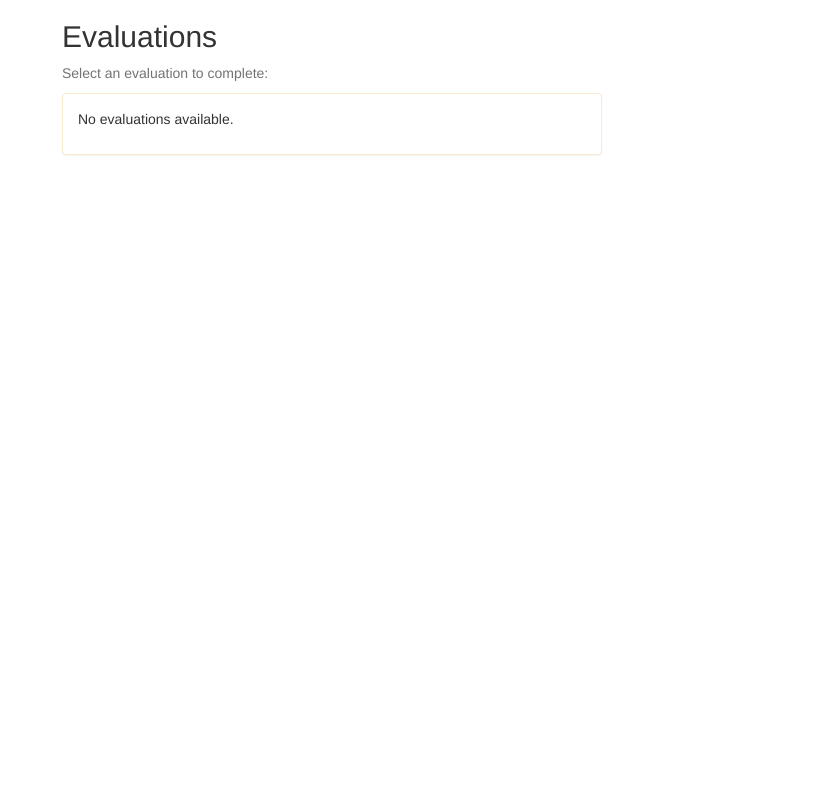
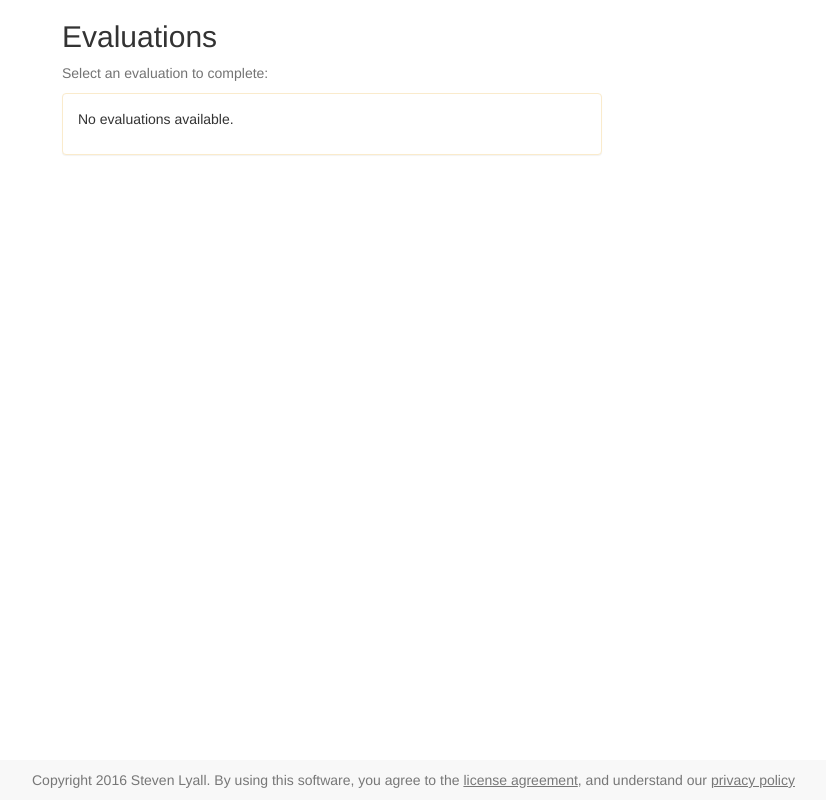
Before and after one commit to ESTR-eval-app/estr-eval-app-mobileweb, a website: page app/index.html in a window 1280 px wide. Shown: the whole page, without its empty margins (38-864 px from the left). Drawn offline with nearby package versions, Linux system fonts and the light colour scheme; some packages are replaced by stand-ins of ours; no server answers; a script that the page names is missing.

Commit message:
add footer

```diff
--- a/app/app.css
+++ b/app/app.css
@@ -53,3 +53,37 @@ label > input:checked + h1 {
 	border-radius: 50%;
 	padding: 20px;
 }
+
+/* Sticky footer styles
+-------------------------------------------------- */
+html {
+	position: relative;
+	min-height: 100%;
+}
+
+body {
+	/* Margin bottom by footer height */
+	margin-bottom: 60px;
+}
+
+.footer {
+	position: absolute;
+	bottom: 0;
+	width: 100%;
+	height: 40px;
+	background-color: #f8f8f8;
+}
+
+.footer > .container {
+	padding-left: 15px;
+	padding-right: 15px;
+}
+
+.footer .text-muted {
+	margin: 10px 0;
+}
+
+.footer .text-muted a {
+	color: inherit;
+	text-decoration: underline;
+}
--- a/app/index.html
+++ b/app/index.html
@@ -36,4 +36,13 @@
 
 
 </body>
+
+<footer class="footer">
+	<div class="container">
+		<p class="text-muted">Copyright 2016 Steven Lyall. By using this software, you agree to the <a
+				href="http://stevenlyall.me/views/license_privacy/license.html">license agreement</a>, and understand our <a href="http://stevenlyall.me/views/license_privacy/privacy.html">privacy
+			policy</a></p>
+	</div>
+</footer>
+
 </html>
```
